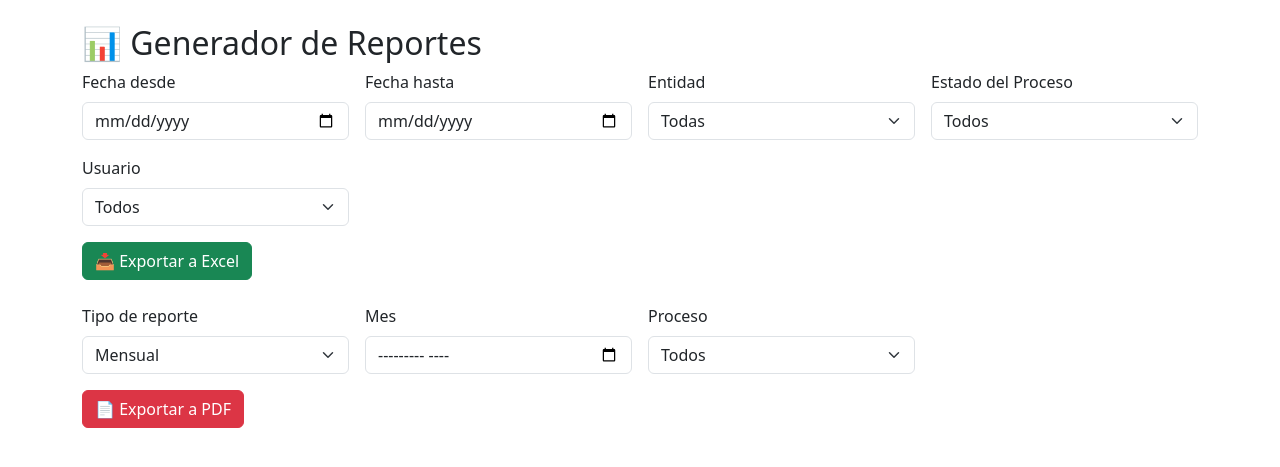
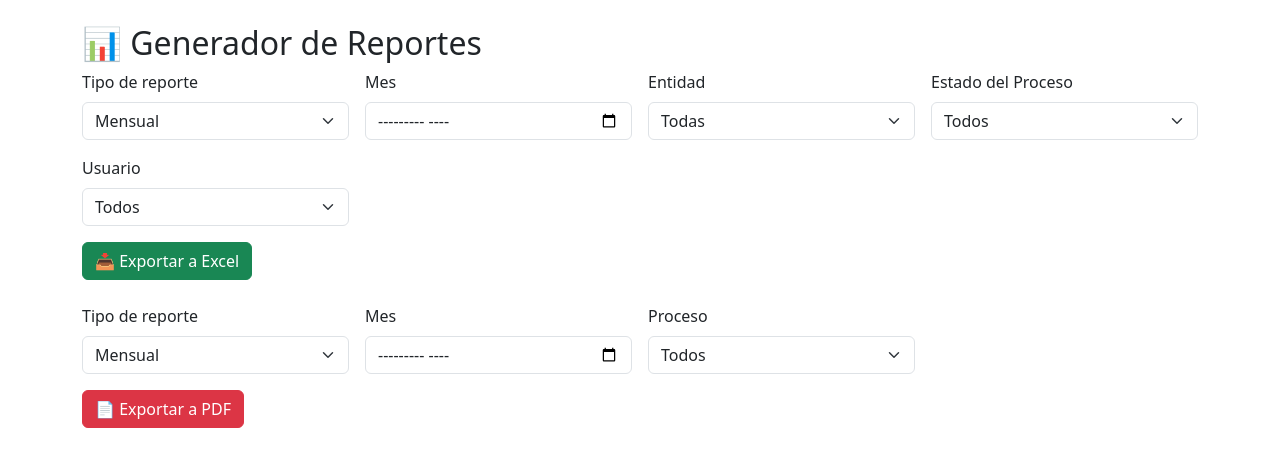
Before and after one commit to sirackxlel/GestionCajas, a Django app: page /reportes/ in a window 1280 px wide. Shown: the part 56-523 px from the top of the page. Run offline with Django 5.2, Linux system fonts and the light colour scheme; a user stored in the database is signed in; data comes from the database, SQL or seed files in the repository.

Commit message:
termino parte excel

```diff
--- a/reportes/views.py
+++ b/reportes/views.py
@@ -14,19 +14,43 @@ from reportlab.platypus import SimpleDocTemplate, Table, TableStyle, Paragraph
 import io
 @login_required
 def generar_reporte_excel(request):
-    cajas = Caja.objects.select_related('entidad__proceso', 'responsable').all()
+    """Genera un reporte en formato Excel filtrado por tipo, proceso, entidad, estado y usuario."""
+    cajas = Caja.objects.select_related("entidad__proceso", "responsable").all()
 
-    # Filtros
-    fecha_inicio = request.GET.get('fecha_inicio')
-    fecha_fin = request.GET.get('fecha_fin')
-    entidad_id = request.GET.get('entidad')
-    estado = request.GET.get('estado')
-    usuario_id = request.GET.get('usuario')
+    tipo = request.GET.get("tipo", "mensual")
+    mes = request.GET.get("mes")
+    year = request.GET.get("year")
+    fecha_inicio = request.GET.get("fecha_inicio")
+    fecha_fin = request.GET.get("fecha_fin")
+    proceso_id = request.GET.get("proceso")
+    entidad_id = request.GET.get("entidad")
+    estado = request.GET.get("estado")
+    usuario_id = request.GET.get("usuario")
 
-    if fecha_inicio:
-        cajas = cajas.filter(fecha_asignacion__gte=parse_date(fecha_inicio))
-    if fecha_fin:
-        cajas = cajas.filter(fecha_asignacion__lte=parse_date(fecha_fin))
+    # Filtrado por tipo de reporte
+    if tipo == "mensual" and mes:
+        try:
+            y, m = mes.split("-")
+            cajas = cajas.filter(
+                fecha_asignacion__year=int(y),
+                fecha_asignacion__month=int(m),
+            )
+        except ValueError:
+            pass
+    elif tipo == "anual" and year:
+        try:
+            cajas = cajas.filter(fecha_asignacion__year=int(year))
+        except ValueError:
+            pass
+    elif tipo == "personalizado":
+        if fecha_inicio:
+            cajas = cajas.filter(fecha_asignacion__gte=parse_date(fecha_inicio))
+        if fecha_fin:
+            cajas = cajas.filter(fecha_asignacion__lte=parse_date(fecha_fin))
+
+    # Filtros adicionales
+    if proceso_id:
+        cajas = cajas.filter(entidad__proceso_id=proceso_id)
     if entidad_id:
         cajas = cajas.filter(entidad_id=entidad_id)
     if estado:
@@ -43,7 +67,7 @@ def generar_reporte_excel(request):
             'Proceso': c.entidad.proceso.nombre if c.entidad and c.entidad.proceso else '',
             'Estado': c.entidad.proceso.estado if c.entidad and c.entidad.proceso else '',
             'Responsable': c.responsable.username if c.responsable else '',
-            'Fecha Asignación': c.fecha_asignacion
+            'Fecha Asignación': c.fecha_asignacion.strftime('%Y-%m-%d') if c.fecha_asignacion else '',
         })
 
     df = pd.DataFrame(data)
--- a/templates/reportes/reporte.html
+++ b/templates/reportes/reporte.html
@@ -4,15 +4,37 @@
 {% block content %}
 <h2>📊 Generador de Reportes</h2>
 
-<form method="GET" action="{% url 'reporte_excel' %}" class="row g-3 mb-4">
+<!-- Formulario Excel -->
+<form method="GET" action="{% url 'reporte_excel' %}" class="row g-3 mb-4" id="form-reporte-excel">
   <div class="col-md-3">
+    <label class="form-label">Tipo de reporte</label>
+    <select name="tipo" class="form-select" id="tipo-reporte-excel">
+      <option value="mensual">Mensual</option>
+      <option value="anual">Anual</option>
+      <option value="personalizado">Personalizado</option>
+    </select>
+  </div>
+
+  <div class="col-md-3 campo-mes-excel">
+    <label class="form-label">Mes</label>
+    <input type="month" name="mes" class="form-control">
+  </div>
+
+  <div class="col-md-3 campo-anio-excel">
+    <label class="form-label">Año</label>
+    <input type="number" name="year" class="form-control" placeholder="Ej: 2025">
+  </div>
+
+  <div class="col-md-3 campo-fechas-excel">
     <label class="form-label">Fecha desde</label>
     <input type="date" name="fecha_inicio" class="form-control">
   </div>
-  <div class="col-md-3">
+
+  <div class="col-md-3 campo-fechas-excel">
     <label class="form-label">Fecha hasta</label>
     <input type="date" name="fecha_fin" class="form-control">
   </div>
+
   <div class="col-md-3">
     <label class="form-label">Entidad</label>
     <select name="entidad" class="form-select">
@@ -22,6 +44,7 @@
       {% endfor %}
     </select>
   </div>
+
   <div class="col-md-3">
     <label class="form-label">Estado del Proceso</label>
     <select name="estado" class="form-select">
@@ -31,6 +54,7 @@
       <option value="finalizado">Finalizado</option>
     </select>
   </div>
+
   <div class="col-md-3">
     <label class="form-label">Usuario</label>
     <select name="usuario" class="form-select">
@@ -46,6 +70,7 @@
   </div>
 </form>
 
+<!-- Formulario PDF -->
 <form method="GET" action="{% url 'reporte_pdf' %}" class="row g-3" id="form-reporte-pdf">
   <div class="col-md-3">
     <label class="form-label">Tipo de reporte</label>
@@ -91,22 +116,38 @@
   </div>
 </form>
 
+<!-- JS para mostrar/ocultar campos -->
 <script>
+  function actualizarCamposExcel() {
+    const tipo = document.getElementById('tipo-reporte-excel').value;
+    document.querySelectorAll('#form-reporte-excel .campo-mes-excel, #form-reporte-excel .campo-anio-excel, #form-reporte-excel .campo-fechas-excel').forEach(el => el.style.display = 'none');
+
+    if (tipo === 'mensual') {
+      document.querySelector('#form-reporte-excel .campo-mes-excel').style.display = 'block';
+    } else if (tipo === 'anual') {
+      document.querySelector('#form-reporte-excel .campo-anio-excel').style.display = 'block';
+    } else if (tipo === 'personalizado') {
+      document.querySelectorAll('#form-reporte-excel .campo-fechas-excel').forEach(el => el.style.display = 'block');
+    }
+  }
+
   function actualizarCampos() {
     const tipo = document.getElementById('tipo-reporte').value;
-    document.querySelectorAll('.campo-mes, .campo-anio, .campo-fechas').forEach(el => el.style.display = 'none');
+    document.querySelectorAll('#form-reporte-pdf .campo-mes, #form-reporte-pdf .campo-anio, #form-reporte-pdf .campo-fechas').forEach(el => el.style.display = 'none');
 
     if (tipo === 'mensual') {
-      document.querySelector('.campo-mes').style.display = 'block';
+      document.querySelector('#form-reporte-pdf .campo-mes').style.display = 'block';
     } else if (tipo === 'anual') {
-      document.querySelector('.campo-anio').style.display = 'block';
+      document.querySelector('#form-reporte-pdf .campo-anio').style.display = 'block';
     } else if (tipo === 'personalizado') {
-      document.querySelectorAll('.campo-fechas').forEach(el => el.style.display = 'block');
+      document.querySelectorAll('#form-reporte-pdf .campo-fechas').forEach(el => el.style.display = 'block');
     }
   }
 
   document.addEventListener('DOMContentLoaded', () => {
-    actualizarCampos(); // Al cargar
+    actualizarCamposExcel();
+    actualizarCampos();
+    document.getElementById('tipo-reporte-excel').addEventListener('change', actualizarCamposExcel);
     document.getElementById('tipo-reporte').addEventListener('change', actualizarCampos);
   });
 </script>
```
Also changed, not shown: README.txt (added), 1 other file.
